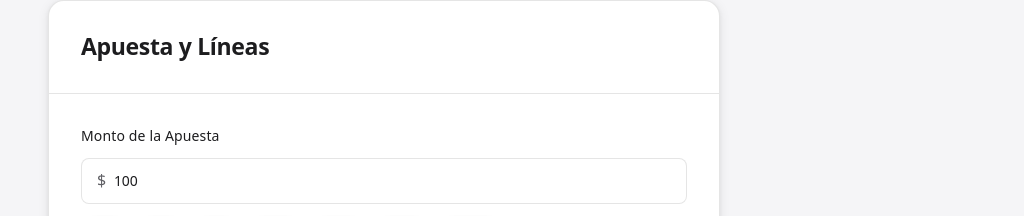
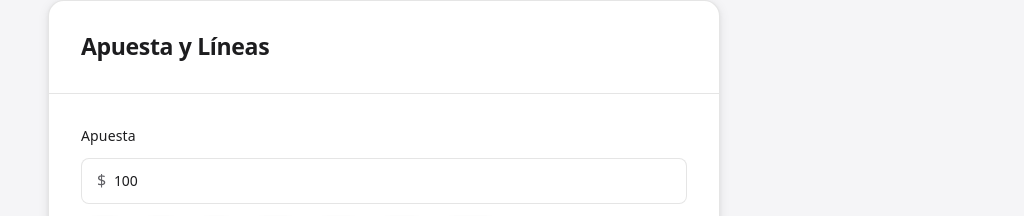
Before and after one commit to osbelmorell/betting-calculator, a Next.js app: page /es in a window 1280 px wide. Shown: the part 392-608 px from the top of the page, without its empty margins (256-1280 px from the left). Built offline with nearby package versions, Linux system fonts and the light colour scheme.

Commit message:
fix: simplify Spanish translation for bet amount in single calculator content

```diff
--- a/app/content/calculatorContent.ts
+++ b/app/content/calculatorContent.ts
@@ -192,7 +192,7 @@ export const singleCalculatorContent: Record<Locale, SingleCalculatorContent> =
       title: 'Calculadora de Apuesta Simple',
       subtitle: 'Elige un formato de apuestas, introduce un valor y mira como se convierten las demás al instante.',
       cardTitle: 'Apuesta y Líneas',
-      betAmount: 'Monto de la Apuesta',
+      betAmount: 'Apuesta',
       betAmountAria: 'Monto de apuesta simple en dólares',
       results: 'Resultados Proyectados',
       winnings: 'Ganancias',
```
